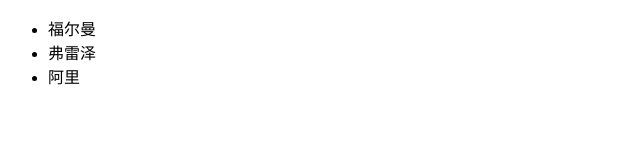
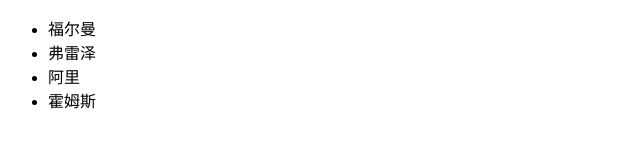
Before and after one commit to powterbobo/bobo_miniprogram, a plain HTML site: page index.html in a window 1280 px wide. Shown: the full height of the page, 0-640 px from the left. Drawn offline with Linux system fonts and the light colour scheme.

Commit message:
version second

```diff
--- a/index.html
+++ b/index.html
@@ -12,6 +12,7 @@
     <li>福尔曼</li>
     <li>弗雷泽</li>
     <li>阿里</li>
+    <li>霍姆斯</li>
   </ul>
 </body>
 </html>
```
